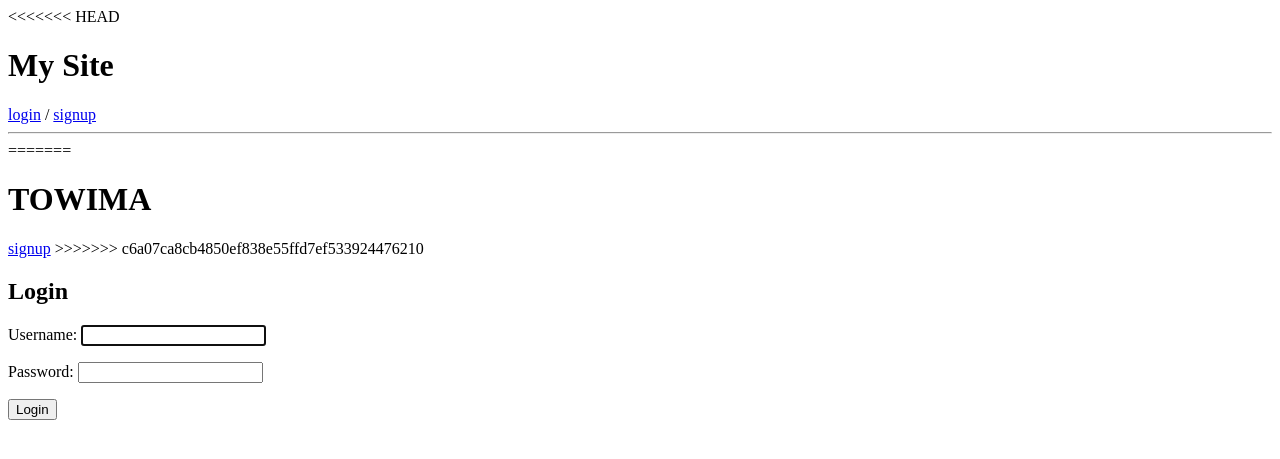
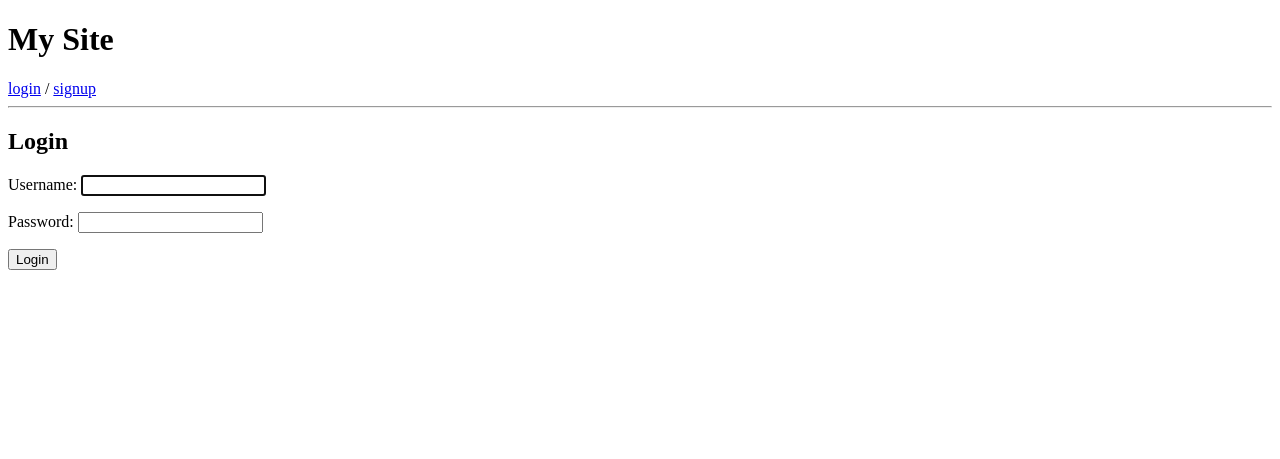
Before and after one commit to wilrop/web-technologies, a Django app: page /accounts/login/ in a window 1280 px wide. Shown: the top 459 px of the page. Run offline with Django 3.2, Linux system fonts and the light colour scheme.

Commit message:
updated base.html to be correct

```diff
--- a/towima/templates/base.html
+++ b/towima/templates/base.html
@@ -6,7 +6,6 @@
   </head>
   <body>
     <header>
-<<<<<<< HEAD
       <h1>My Site</h1>
       {% if user.is_authenticated %}
         <a href="{% url 'logout' %}">logout</a>
@@ -14,10 +13,6 @@
         <a href="{% url 'login' %}">login</a> / <a href="{% url 'signup' %}">signup</a>
       {% endif %}
       <hr>
-=======
-      <h1>TOWIMA</h1>
-        <a href="{% url 'signup' %}">signup</a>
->>>>>>> c6a07ca8cb4850ef838e55ffd7ef533924476210
     </header>
     <main>
       {% block content %}
```
Also changed, not shown: towima/db.sqlite3 (added).
